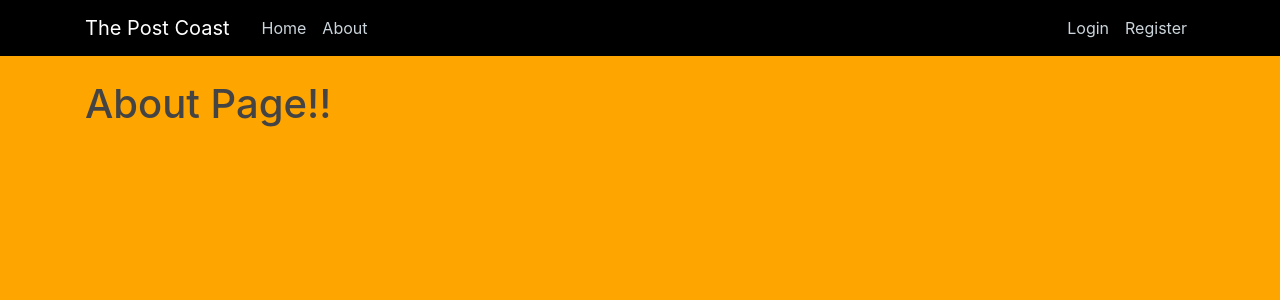
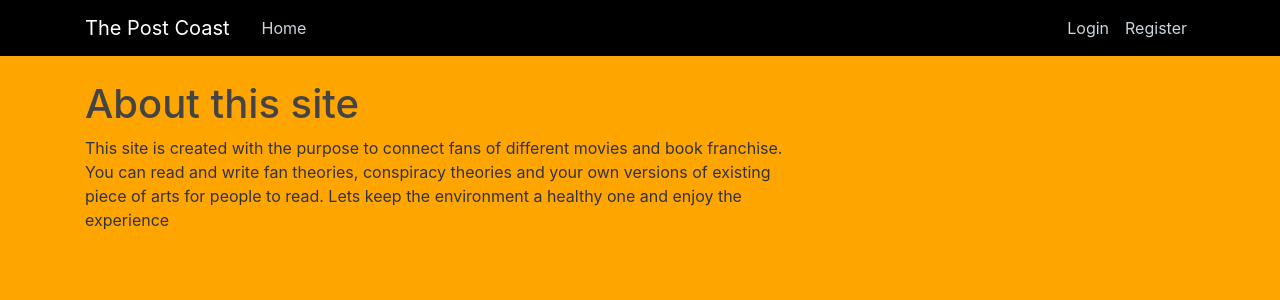
Before and after one commit to utkarshsrireal/postcoast, a Django app: page /about/ in a window 1280 px wide. Shown: the top 300 px of the page. Run offline with Django 5.2, Linux system fonts and the light colour scheme; some libraries are stand-ins or nearby versions.

```diff
--- a/blog/static/blog/main.css
+++ b/blog/static/blog/main.css
@@ -7,6 +7,7 @@ body {
   h1, h2, h3, h4, h5, h6 {
     color: #444444;
   }
+
 
   .bg-steel {
     background-color: black;
--- a/blog/templates/blog/about.html
+++ b/blog/templates/blog/about.html
@@ -1,4 +1,10 @@
 {% extends "blog/base.html" %}
 {% block content %}
-    <h1>About Page!!</h1>
+    <h1>About this site</h1>
+    <body class="about">
+        <div>
+            <p>This site is created with the purpose to connect fans of different movies and book franchise. You can read and write fan theories, conspiracy theories and your own versions of existing piece of arts for people to read. Lets keep the environment a healthy one and enjoy the experience</p>
+        </div>
+    </body>
+
 {% endblock content %}
--- a/blog/templates/blog/base.html
+++ b/blog/templates/blog/base.html
@@ -29,7 +29,6 @@
             <div class="collapse navbar-collapse" id="navbarToggle">
               <div class="navbar-nav mr-auto">
                 <a class="nav-item nav-link" href="{% url 'blog-home' %}">Home</a>
-                <a class="nav-item nav-link" href="{% url 'blog-about' %}">About</a>
               </div>
               <!-- Navbar Right Side -->
               <div class="navbar-nav">
--- a/django_project2/settings.py
+++ b/django_project2/settings.py
@@ -118,6 +118,7 @@ USE_TZ = True
 # Static files (CSS, JavaScript, Images)
 # https://docs.djangoproject.com/en/5.0/howto/static-files/
 
+STATIC_ROOT=os.path.join(BASE_DIR, 'staticfiles')
 STATIC_URL = '/static/'
 MEDIA_ROOT=os.path.join(BASE_DIR, 'media')
 MEDIA_URL='/media/'
```
Also changed, not shown: 1 other file.
